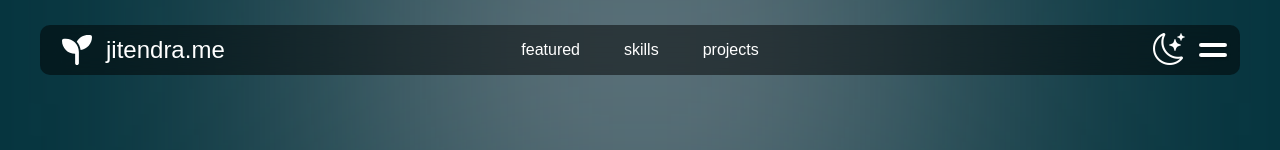
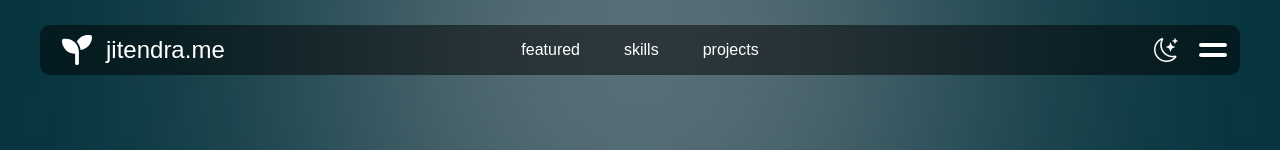
Before and after one commit to jitendra-ky/facetick, a React (Create React App) app: page / in a window 1280 px wide. Shown: the top 150 px of the page. Built offline with nearby package versions, Linux system fonts and the light colour scheme.

Commit message:
icon darmode toggle icon improved

```diff
--- a/src/components/Header.css
+++ b/src/components/Header.css
@@ -1,6 +1,6 @@
-header * {
-    /* border: thin solid rgba(0, 0, 0, 0.5); */
-}
+/* header * {
+    border: thin solid white;
+} */
 
 header {
     /* border: thin solid black; */
@@ -103,8 +103,20 @@ header {
     justify-content: center;
     align-items: center;
     background:none;
-    font-size: 2em;
-    padding-right: 10px;
+    font-size: 1.5em;
+    margin-right: 10px;
+    height: 40px;
+    width: 40px;
+}
+.App-header .right .mode-change> i {
+    height: 10px;
+    width: 10px;
+    display: flex;
+    justify-content: center;
+    align-items:center;
+}
+.App-header .right .mode-change:hover {
+    background-color: rgb(62, 60, 60, 0.5);
 }
 .App-header .right .mode-change:hover {
     /* transform: scale(1.1); */
```
